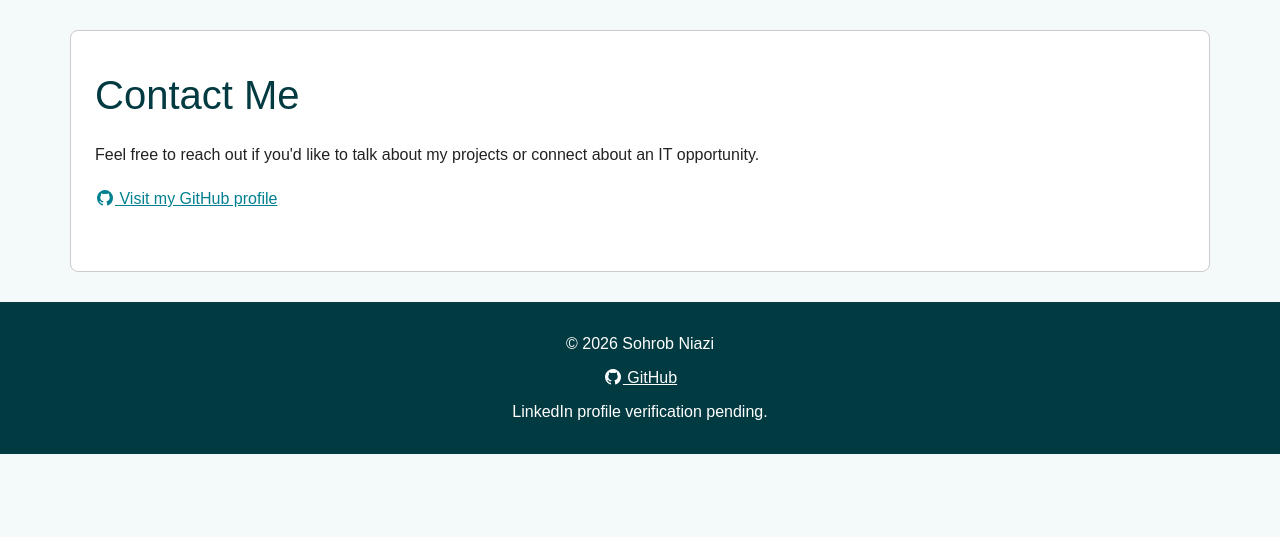
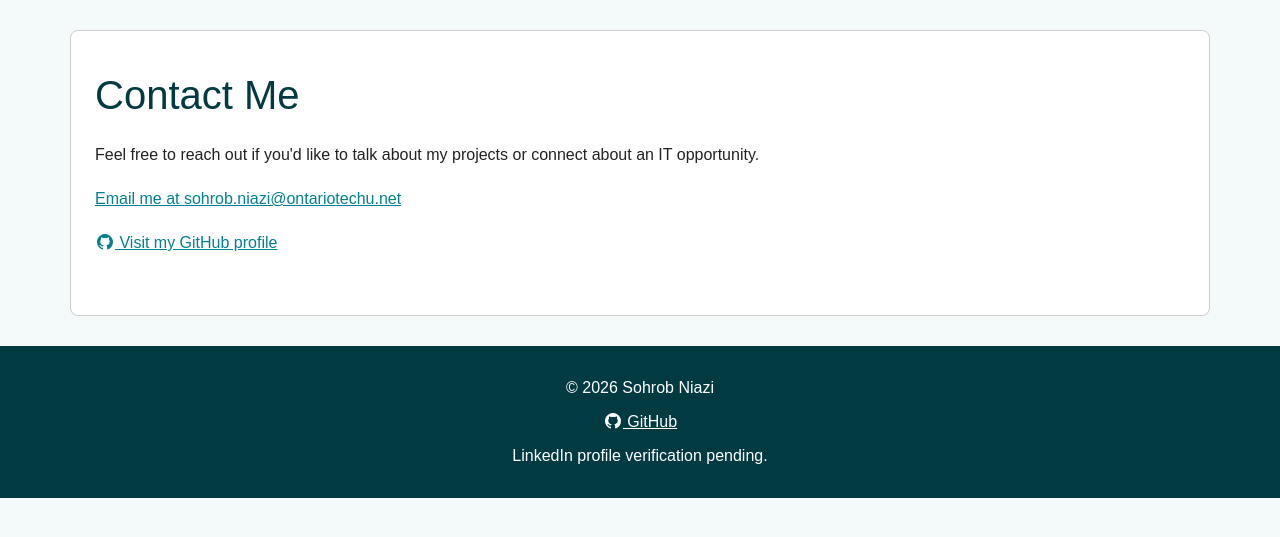
Before and after one commit to Sohrob416/assignment2-express-portfolio, a Node server app: page /contact in a window 1280 px wide. Shown: the part 80-617 px from the top of the page. Run offline with Node 20, Linux system fonts and the light colour scheme; some libraries are stand-ins or nearby versions.

Commit message:
Add email contact link

```diff
--- a/views/contact.ejs
+++ b/views/contact.ejs
@@ -7,6 +7,13 @@
   <p>Feel free to reach out if you'd like to talk about my projects
     or connect about an IT opportunity.</p>
 
+  <!-- Open the visitor's email application with my address filled in. -->
+  <p>
+    <a href="mailto:sohrob.niazi@ontariotechu.net">
+      Email me at sohrob.niazi@ontariotechu.net
+    </a>
+  </p>
+
   <p>
     <a href="https://github.com/Sohrob416">
       <i class="fa-brands fa-github"></i> Visit my GitHub profile
```
